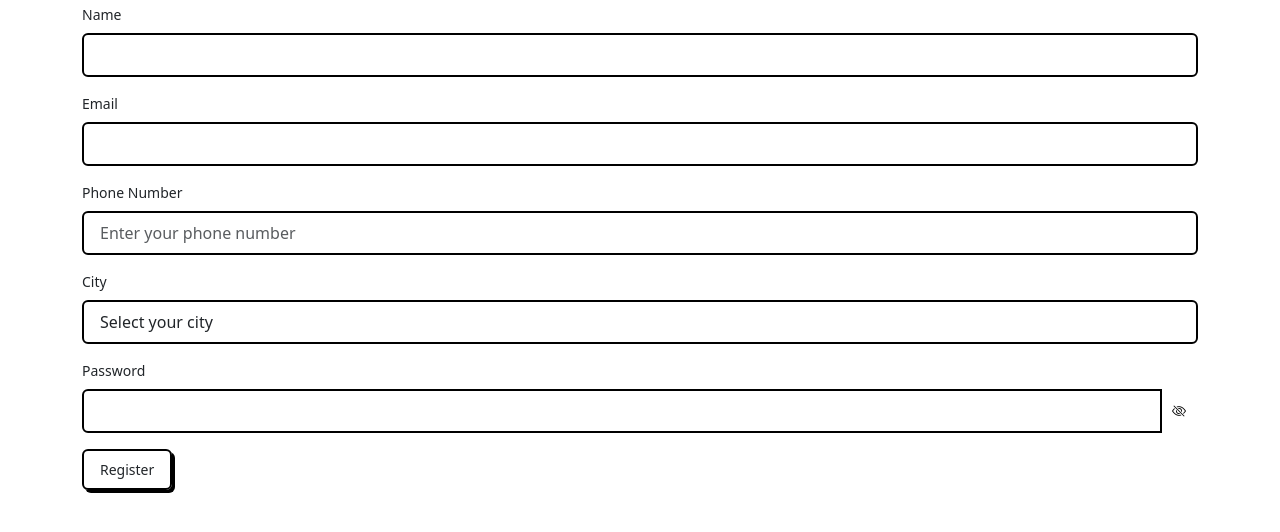
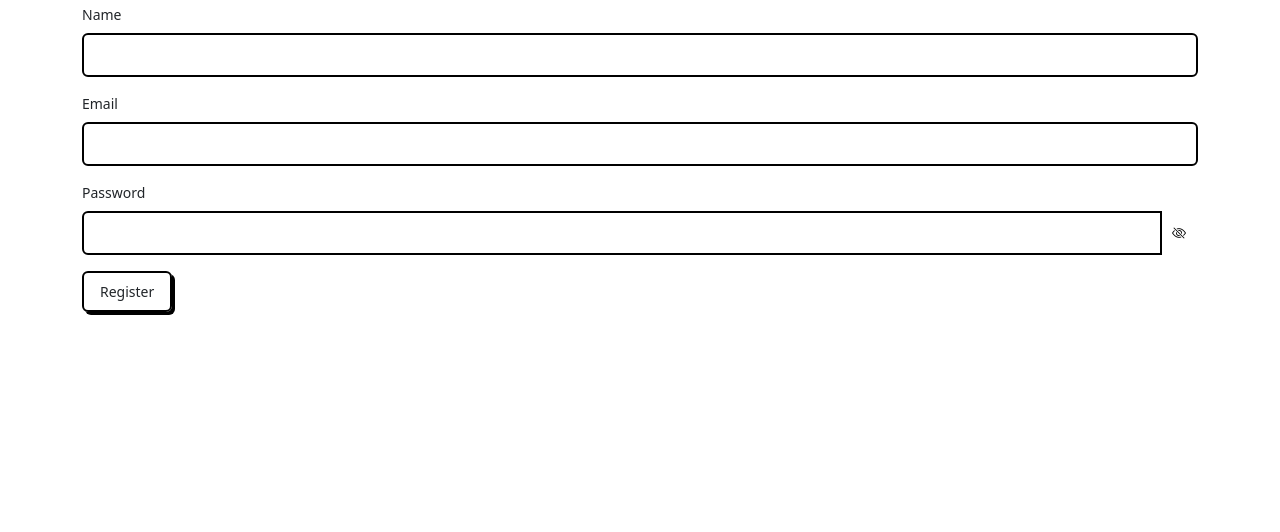
Before and after one commit to joshwsyoung/samnian, a PHP site: page /talktable4/register.php in a window 1280 px wide. Shown: the part 180-712 px from the top of the page. Run offline with PHP 8.4, Linux system fonts and the light colour scheme.

Commit message:
removed register fields and made the complete profile btn disapear when the profile is complete

```diff
--- a/public/profile.php
+++ b/public/profile.php
@@ -123,7 +123,8 @@ foreach ($required_fields as $field) {
                     <div class="mb-3">
                         <label for="phone">Phone</label>
                         <input type="text" class="form-control" name="phone"
-                            value="<?= htmlspecialchars($user['phone']) ?>" required>
+                            value="<?= isset($user['phone']) ? htmlspecialchars($user['phone']) : '' ?>" required
+                            placeholder="">
                     </div>
                     <div class="mb-3">
                         <label for="age">Age</label>
@@ -133,6 +134,7 @@ foreach ($required_fields as $field) {
                     <div class="mb-3">
                         <label for="city">City</label>
                         <select class="form-select" name="city" required>
+                            <option value="" disabled <?= empty($user['city']) ? 'selected' : '' ?>>Select City</option>
                             <?php
                             $cities = ['Marlow', 'London', 'Bristol', 'Durban SA'];
                             foreach ($cities as $city) {
--- a/public/register.php
+++ b/public/register.php
@@ -26,21 +26,6 @@ if (!defined('BASE_URL')) {
     <div class="mb-3">
       <label for="email" class="form-label">Email</label>
       <input type="email" class="form-control" name="email" required>
-    </div>
-
-    <div class="mb-3">
-      <label for="phone" class="form-label">Phone Number</label>
-      <input type="tel" class="form-control" name="phone" placeholder="Enter your phone number" required>
-    </div>
-    <div class="mb-3">
-      <label for="city" class="form-label">City</label>
-      <select class="form-control" name="city" required>
-        <option value="">Select your city</option>
-        <option value="London">London</option>
-        <option value="Bristol">Bristol</option>
-        <option value="Marlow">Marlow</option>
-        <option value="Durban SA">Durban SA</option>
-      </select>
     </div>
 
     <!-- JOSH TO FIX THIS PLS
```
Also changed, not shown: handlers/register_handler.php (+8 -7 lines).
